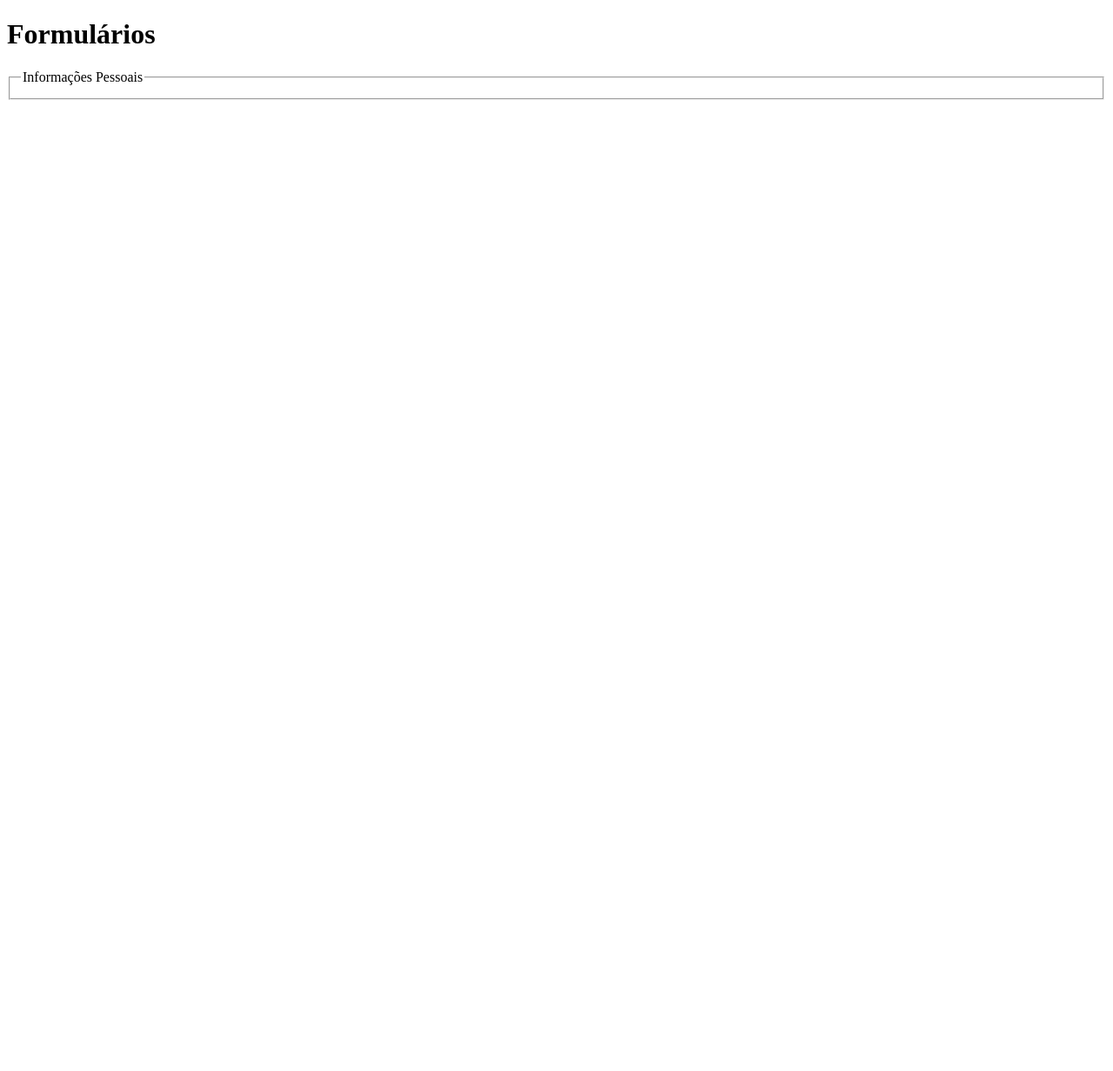
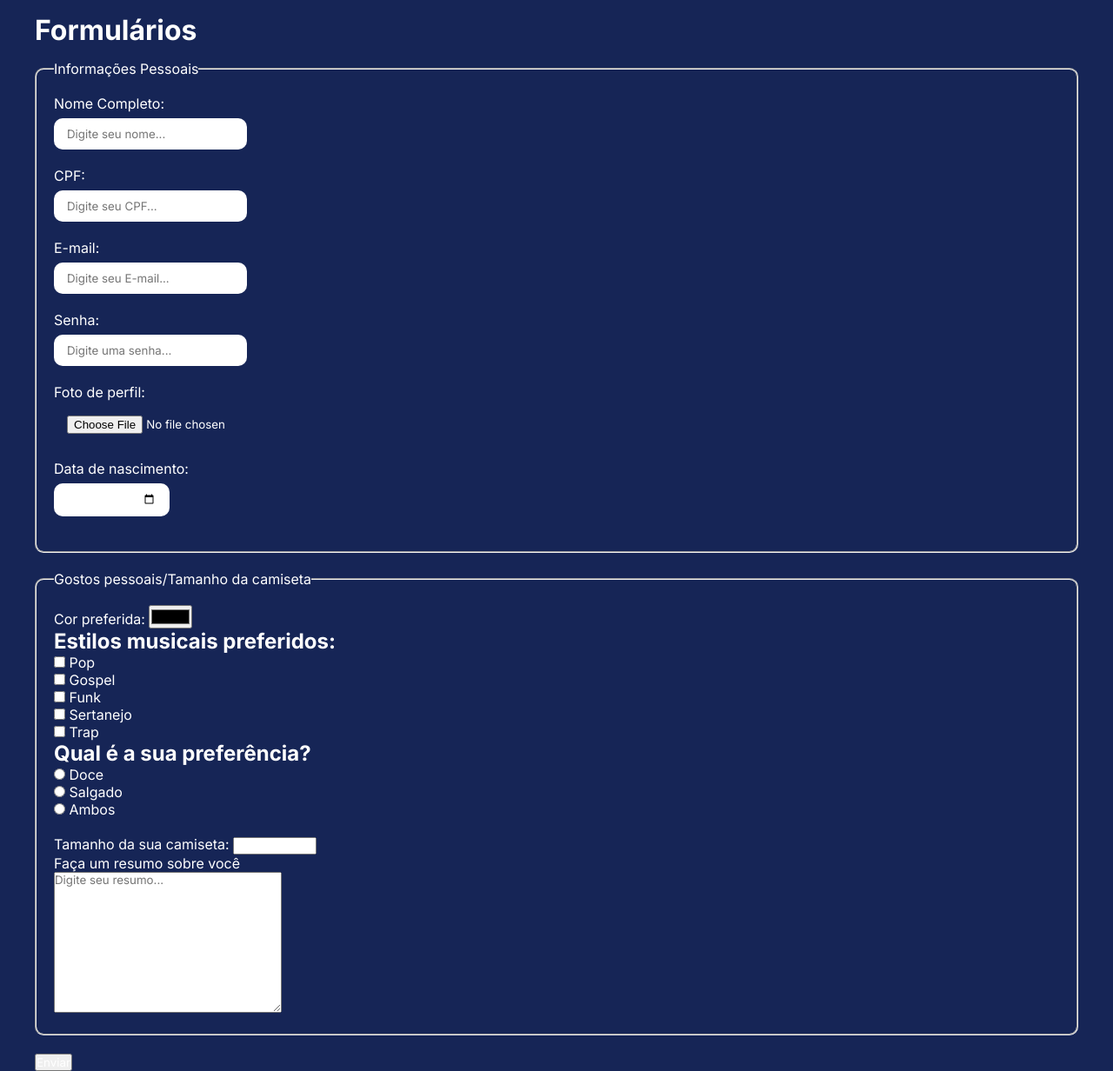
Before and after one commit to karolpaivalima/form, a plain HTML site: page index.html in a window 1280 px wide. Shown: the whole page at 87% size. Before the commit the page ends 800 px from the top, so only its background shows below. Drawn offline with Linux system fonts and the light colour scheme.

Commit message:
segundo commit feito em sala

```diff
--- a/index.html
+++ b/index.html
@@ -1,10 +1,17 @@
 <!DOCTYPE html>
 <html lang="en">
+
 <head>
     <meta charset="UTF-8">
     <meta name="viewport" content="width=device-width, initial-scale=1.0">
     <title>Document</title>
+    <link rel="stylesheet" href="style.css">
+    <link rel="preconnect" href="https://fonts.googleapis.com">
+    <link rel="preconnect" href="https://fonts.gstatic.com" crossorigin>
+    <link href="https://fonts.googleapis.com/css2?family=Inter:ital,opsz,wght@0,14..32,100..900;1,14..32,100..900&display=swap" rel="stylesheet">
 </head>
+
+<div id="page">
     <body>
         <header>
             <h1>Formulários</h1>
@@ -12,14 +19,116 @@
 
         <main>
             <form action="">
-            <fieldset>
+                <fieldset class="informacoes-pessoais">
                     <Legend>Informações Pessoais</Legend>
 
                     <div>
-                    <label for=""></label>
+                        <label for="none">Nome Completo:</label>
+                        <input type="text" placeholder="Digite seu nome..." id="none" required>
+                    </div>
+
+                    <div>
+                        <label for="cpf">CPF:</label>
+                        <input type="number" placeholder="Digite seu CPF..." id="cpf" required>
+                    </div>
+
+                    <div>
+                        <label for="email">E-mail:</label>
+                        <input type="email" placeholder="Digite seu E-mail..." id="email" required>
+                    </div>
+
+                    <div>
+                        <label for="senha">Senha:</label>
+                        <input type="password" placeholder="Digite uma senha..." id="senha" required maxlength="10"
+                            minlength="0">
+                    </div>
+
+                    <div>
+                        <label for="foto">Foto de perfil:</label>
+                        <input type="file" id="foto" accept=".jpg,.jpeg,.png,.svg" required>
+                    </div>
+
+                    <div>
+                        <label for="nascimento">Data de nascimento:</label>
+                        <input type="date" id="nascimento" max="2014-12-31" required>
                     </div>
                 </fieldset>
+
+                <fieldset>
+                    <legend>Gostos pessoais/Tamanho da camiseta</legend>
+
+                    <div>
+                        <label for="cor">Cor preferida:</label>
+                        <input type="color" id="cor">
+                    </div>
+
+                    <div>
+                        <h2>Estilos musicais preferidos:</h2>
+
+                        <div>
+                            <input type="checkbox" id="pop">
+                            <label for="pop">Pop</label>
+                        </div>
+                        <div>
+                            <input type="checkbox" id="gospel">
+                            <label for="gospel">Gospel</label>
+                        </div>
+                        <div>
+                            <input type="checkbox" id="funk">
+                            <label for="funk">Funk</label>
+                        </div>
+                        <div>
+                            <input type="checkbox" id="sertanejo">
+                            <label for="sertanejo">Sertanejo</label>
+                        </div>
+                        <div>
+                            <input type="checkbox" id="trap">
+                            <label for="trap">Trap</label>
+                        </div>
+                    </div>
+
+                    <div>
+                        <h2>Qual é a sua preferência?</h2>
+
+                        <div>
+                            <input type="radio" id="doce" name="preferencia">
+                            <label for="doce">Doce</label>
+                        </div>
+                        <div>
+                            <input type="radio" id="salgado" name="preferencia">
+                            <label for="salgado">Salgado</label>
+                        </div>
+                        <div>
+                            <input type="radio" id="ambos" name="preferencia">
+                            <label for="ambos">Ambos</label>
+                        </div>
+                    </div>
+
+                    <br>
+
+                    <div>
+                        <label for="tamanho">Tamanho da sua camiseta:</label>
+                        <select name="tamanho" id="tamanho">
+                            <option disabled selected> Selecione...</option>
+                            <option value="pp">PP</option>
+                            <option value="p">P</option>
+                            <option value="m">M</option>
+                            <option value="g">G</option>
+                            <option value="gg">GG</option>
+                            <option value="exg">EXG</option>
+                        </select>
+                    </div>
+
+                    <div>
+                        <label for="">Faça um resumo sobre você</label>
+                        <br>
+                        <textarea name="resumo" id="resumo" cols="30" rows="10" spellcheck="true" placeholder="Digite seu resumo..."></textarea>
+                    </div>
+                </fieldset>
+
+                <button>Enviar</button>
             </form>
         </main>
     </body>
+</div>
 </html>
--- /dev/null
+++ b/style.css
@@ -0,0 +1,45 @@
+*{
+    padding: 0%;
+    margin: 0%;
+    box-sizing: border-box;
+    font-family: "Inter", sans-serif;
+    color: white;
+}
+:root{
+    font-size: 62.5%;
+}
+
+body {
+    background: oklch(28.2% 0.091 267.935);
+    font-size: 1.6rem;
+}
+
+#page {
+    max-width: 1200px;
+    margin-inline: auto;
+}
+
+header{
+    padding-block: 1.5rem;
+}
+
+fieldset{
+    margin-bottom: 2rem;
+    padding: 2rem;
+    border-radius: 1rem;
+}
+
+.informacoes-pessoais div{
+   margin-bottom: 2rem;
+}
+.informacoes-pessoais input{
+    display: block;
+    margin-top: 0.7rem;
+    padding: 1rem 1.5rem;
+    border-radius: 1rem;
+    border: none;
+}
+
+.informacoes-pessoais input:focus{
+    outline: 2px solid greenyellow;
+}
```
Lines whose indentation alone changed are shown as unchanged.
